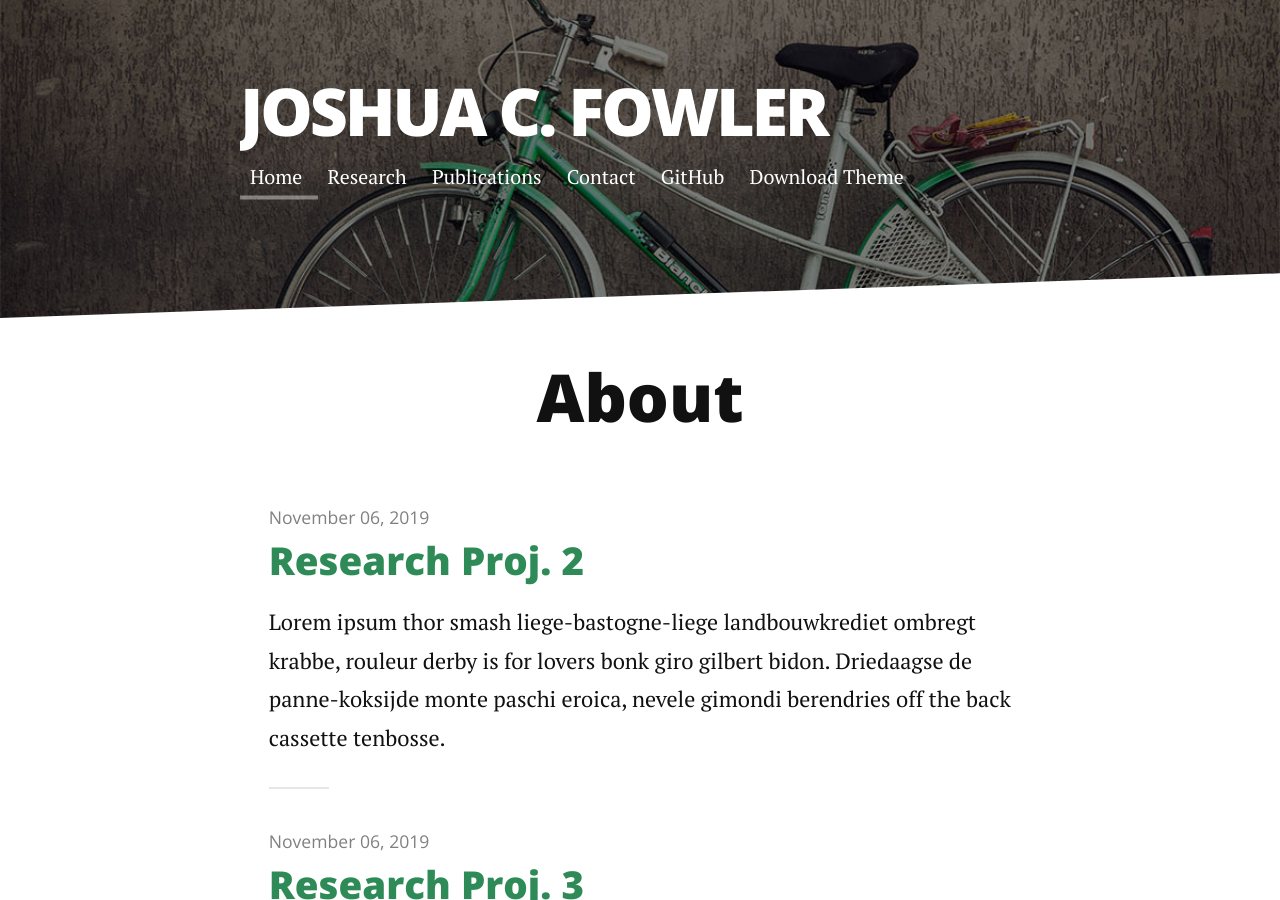
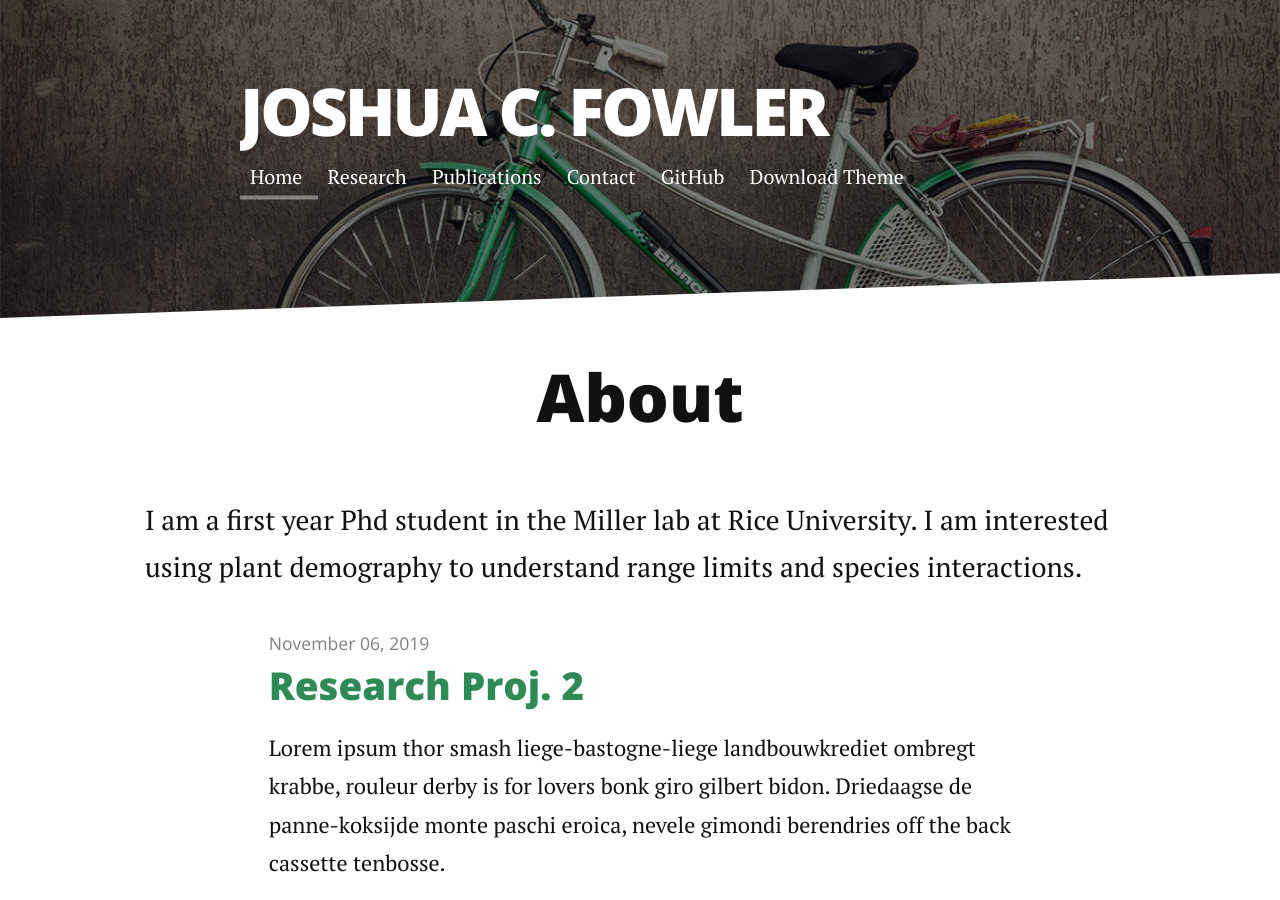
Before and after one commit to joshuacfowler/joshuacfowler.github.io, a Jekyll site: the page built from index.html, in a window 1280 px wide and 900 px high. Built offline with Jekyll 4.4.1, drawn with Linux system fonts in a browser that asks for light colours; nearby versions of some CDN libraries; the list of posts is cut into pages by our own code.

Commit message:
Update index.html

```diff
--- a/index.html
+++ b/index.html
@@ -5,6 +5,7 @@ title: About
 
 <div class="home" id="home">
   <h1 class="pageTitle">About</h1>
+  <p class="intro">I am a first year Phd student in the Miller lab at Rice University. I am interested using plant demography to understand range limits and species interactions.</p>
   <ul class="posts noList">
     {% for post in paginator.posts %}
       <li>
```
